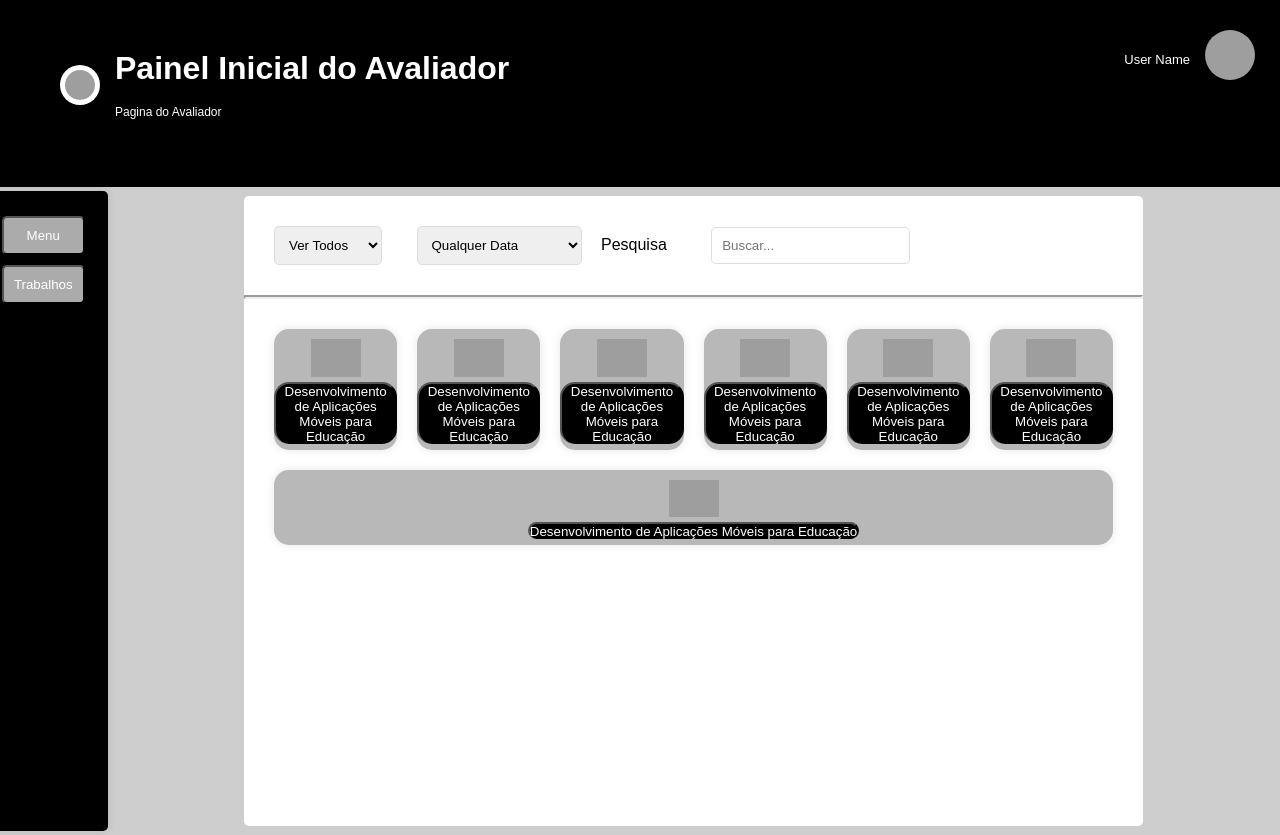
After one commit to Ronneesley/sistema_submissao_resumos_simples, a PHP site: page /avaliador/trabalhos_avaliar/listagem.php in a window 1280 px wide. The commit adds this page. Run offline with PHP 8.4, Linux system fonts and the light colour scheme; grey boxes are pictures that could not be loaded.

Commit message:
Painel do avaliador

```diff
--- /dev/null
+++ b/src/avaliador/layout_inferior.php
@@ -0,0 +1,6 @@
+</div>
+    </main>
+
+    <script src="../filtro.js"></script>
+</body>
+</html>
--- /dev/null
+++ b/src/avaliador/layout_superior.php
@@ -0,0 +1,37 @@
+<!DOCTYPE html>
+<html lang="pt-BR">
+<head>
+    <meta charset="UTF-8">
+    <meta name="viewport" content="width=device-width, initial-scale=1.0">
+    <title>Painel Inicial do Avaliador</title>
+    <link rel="stylesheet" href="../avaliar.css">
+</head>
+<body>
+    <header>
+        <div class="inicio">
+            <div class="user">
+                <button>User Name</button>
+                <img src="https://i.pinimg.com/736x/ad/57/b1/ad57b11e313616c7980afaa6b9cc6990.jpg" alt="usuario" width="50" height="50">
+            </div>
+            <div class="notifica">
+                <figure>
+                    <a href="https://cdn-icons-png.flaticon.com/512/60/60651.png">
+                    <img src="https://cdn-icons-png.flaticon.com/512/60/60651.png"alt="seta"/>
+                </a>
+            </figure>
+            </div>
+        </div>
+        <div class="opicao">
+            <h1>Painel Inicial do Avaliador</h1><br>
+            <p>Pagina do Avaliador</p>
+            <br>
+        </div>
+    </header>
+
+    <main>
+        <div class="pagina-inicial">
+            <button>Menu</button>
+            <button>Trabalhos</button>
+        </div>
+
+        <div class="content">
--- a/src/avaliador/login.php
+++ b/src/avaliador/login.php
@@ -1,3 +1,3 @@
 Login do Avaliador
 
-<a href="painel.php">Entrar</a>
+<a href="trabalhos_avaliar/listagem.php">Entrar</a>
--- a/src/avaliador/painel.php
+++ /dev/null
@@ -1,3 +0,0 @@
-Painel do Avaliador
-
-<a href="trabalhos_avaliar/listagem.html">Trabalhos a avaliar</a>
--- /dev/null
+++ b/src/avaliador/trabalhos_avaliar/listagem.php
@@ -0,0 +1,69 @@
+<?php include("../layout_superior.php") ?>
+
+<div class="filtro">
+  <select id="statusFiltro">
+      <option>Ver Todos</option>
+      <option>Pendente</option>
+      <option>Concluído</option>
+      <option>Publicado</option>
+      <option>Aprovado</option>
+      <option>Reprovado</option>
+  </select>
+  <select id="dateFiltro">
+      <option>Qualquer Data</option>
+      <option>Dois dias atrás</option>
+      <option>Uma semana atrás</option>
+      <option>Duas semanas atrás</option>
+      <option>Um mês atrás</option>
+      <option>Dois meses atrás</option>
+  </select>
+  <label for="searchInput">Pesquisa</label>
+  <input type="text" id="searchInput" placeholder="Buscar...">
+</div>
+<hr>
+
+<div class="design-bloco">
+  <div class="resumos">
+      <a href="https://cdn-icons-png.flaticon.com/512/176/176040.png">
+          <img src="https://cdn-icons-png.flaticon.com/512/176/176040.png" alt="Texto" width="60" height="60">
+      </a>
+      <button>Desenvolvimento de Aplicações Móveis para Educação</button>
+</div>
+<div class="resumos">
+  <a href="https://cdn-icons-png.flaticon.com/512/176/176040.png">
+      <img src="https://cdn-icons-png.flaticon.com/512/176/176040.png" alt="Texto" width="60" height="60">
+  </a>
+  <button>Desenvolvimento de Aplicações Móveis para Educação</button>
+</div>
+<div class="resumos">
+<a href="https://cdn-icons-png.flaticon.com/512/176/176040.png">
+  <img src="https://cdn-icons-png.flaticon.com/512/176/176040.png" alt="Texto" width="60" height="60">
+</a>
+<button>Desenvolvimento de Aplicações Móveis para Educação</button>
+</div>
+<div class="resumos">
+<a href="https://cdn-icons-png.flaticon.com/512/176/176040.png">
+<img src="https://cdn-icons-png.flaticon.com/512/176/176040.png" alt="Texto" width="60" height="60">
+</a>
+<button>Desenvolvimento de Aplicações Móveis para Educação</button>
+</div>
+<div class="resumos">
+<a href="https://cdn-icons-png.flaticon.com/512/176/176040.png">
+<img src="https://cdn-icons-png.flaticon.com/512/176/176040.png" alt="Texto" width="60" height="60">
+</a>
+<button>Desenvolvimento de Aplicações Móveis para Educação</button>
+</div>
+<div class="resumos">
+<a href="https://cdn-icons-png.flaticon.com/512/176/176040.png">
+<img src="https://cdn-icons-png.flaticon.com/512/176/176040.png" alt="Texto" width="60" height="60">
+</a>
+<button>Desenvolvimento de Aplicações Móveis para Educação</button>
+</div>
+<div class="resumos">
+<a href="https://cdn-icons-png.flaticon.com/512/176/176040.png">
+<img src="https://cdn-icons-png.flaticon.com/512/176/176040.png" alt="Texto" width="60" height="60">
+</a>
+<button>Desenvolvimento de Aplicações Móveis para Educação</button>
+</div>
+
+<?php include("../layout_inferior.php") ?>
```
Also changed, not shown: src/avaliador/painel/painel_avaliador.html (deleted, +0 -108 lines), src/avaliador/trabalhos_avaliar/listagem.html (deleted, +0 -42 lines), src/avaliador/avaliar.css (renamed from src/avaliador/painel/style.css), src/avaliador/filtro.js (renamed from src/avaliador/painel/script.js).
